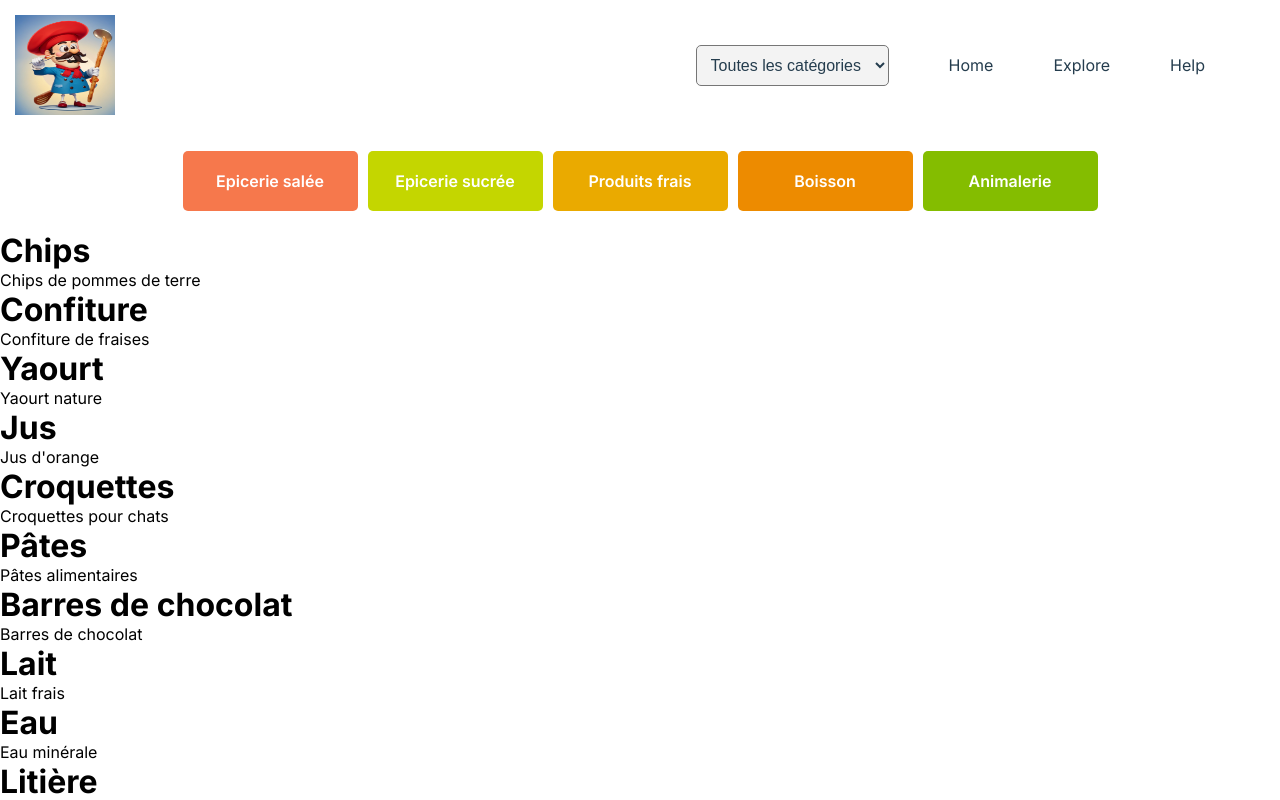
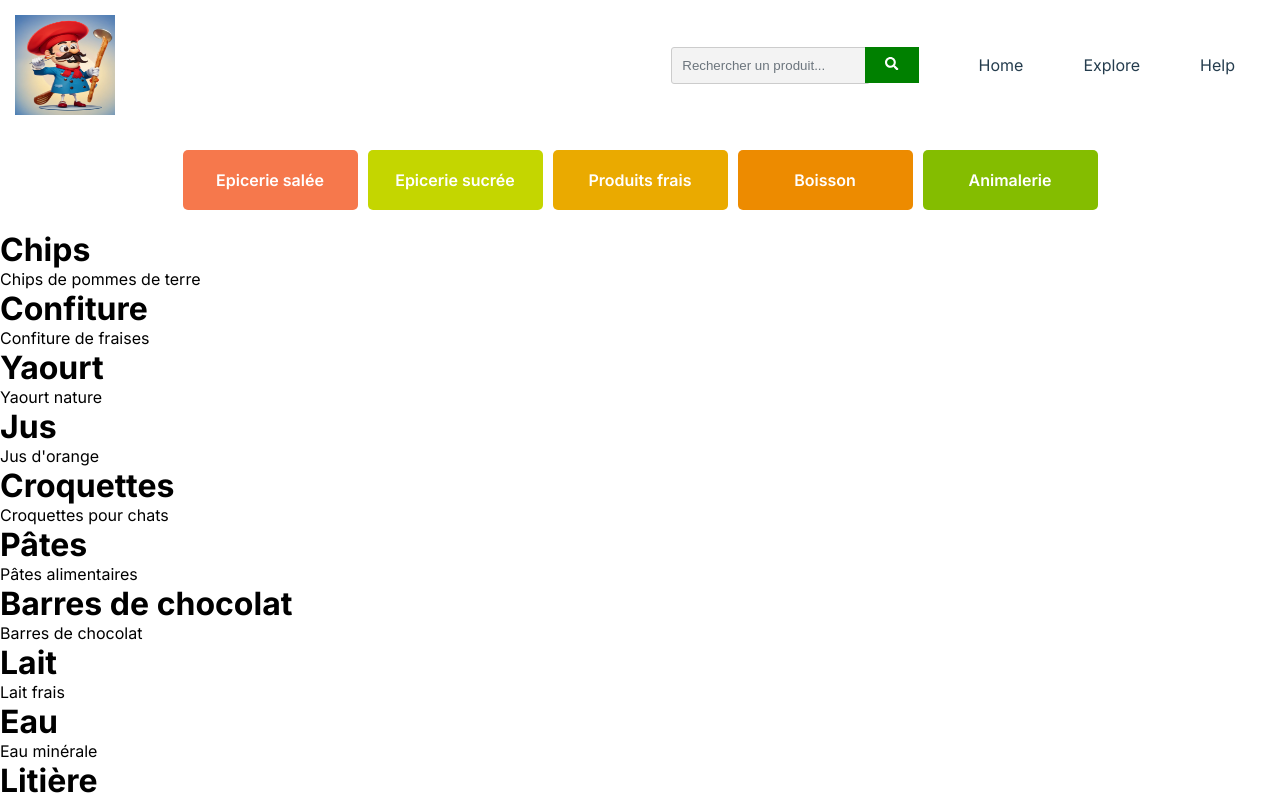
Before and after one commit to JDeniauSimplon/ProjetE-Commerce, a Next.js app in the folder frontend/: page / in a window 1280 px wide. Shown: the top 800 px of the page. Built offline with nearby package versions, Linux system fonts and the light colour scheme.

Commit message:
ajout d'une barre de recherche sur le header

```diff
--- a/frontend/package.json
+++ b/frontend/package.json
@@ -21,6 +21,7 @@
     "primereact": "^9.6.0",
     "react": "18.2.0",
     "react-dom": "18.2.0",
+    "react-icons": "^4.10.1",
     "typescript": "5.1.6"
   }
 }
--- a/frontend/src/app/components/navbar.component.tsx
+++ b/frontend/src/app/components/navbar.component.tsx
@@ -3,6 +3,7 @@
 import Image from 'next/image';
 import styles from './navbar.module.css'
 import { useState } from 'react';
+import { FaSearch } from "react-icons/fa";
 
 
 export default function Navbar() {
@@ -21,14 +22,17 @@ export default function Navbar() {
               </button>
               <div className={`${styles.right} ${isMobileMenuOpen ? styles.open : ''}`}>
                 <button className={styles.closeButton} onClick={toggleMobileMenu}>X</button>
-                <select className={styles.dropdown}>
-                  <option value="all" className={styles.option}>Toutes les catégories</option>
-                  <option value="salty" className={styles.option}>Epicerie salée</option>
-                  <option value="sweet" className={styles.option}>Epicerie sucrée</option>
-                  <option value="fresh" className={styles.option}>Produits frais</option>
-                  <option value="drinks" className={styles.option}>Boissons</option>
-                  <option value="animal" className={styles.option}>Animalerie</option>
-                </select>
+                <form className={styles.form}>
+                 <input
+                 type="text"
+                 className={styles.searchInput}
+                 placeholder="Rechercher un produit..."
+                 maxLength={100}
+                 required
+                 />
+                 <button type="submit" className={styles.submitButton}><FaSearch /></button>
+               </form>
+
                 <a className={styles.a} href="#">Home</a>
                 <a className={styles.a} href="#">Explore</a>
                 <a className={styles.a} href="#">Help</a>
--- a/frontend/src/app/components/navbar.module.css
+++ b/frontend/src/app/components/navbar.module.css
@@ -11,21 +11,42 @@
 }
 
 .header .nav .right {
-    padding: 30px;
+    display: flex;
     transition: transform 0.3s ease-in-out;
 }
 
-.header .nav .right .dropdown {
+.header .nav .right .form {
+    display: flex;
+    justify-content: space-between;
+    align-items: center;
+    margin-right: 30px;
+}
+
+.header .nav .right .form .searchInput {
+    flex-grow: 1;
+    padding: 10px;
+    border: 1px solid #ccc;
+    margin-right: 10px;
+    border-radius: 3px;
+    background-position: right 10px center;
+    background-size: 20px;
     background-color: #F3F3F3;
-    border-radius: 5px;
-    color: #253D4E;
-    font-size: 16px;
-    margin-right: 30px;
-    padding: 10px;
+}
+
+.header .nav .right .form .submitButton {
+    background-color: green;
+    color: white;
+    padding: 10px 20px;
+    margin-left: -15px;
+    font-weight: bold;
+    border: none;
+    cursor: pointer;
+    transition: all 0.2s ease-in-out;
 }
 
 .header .nav .right .a {
     padding: 30px;
+    margin-top: 10px;
     color: #253D4E;
 }
 
@@ -42,7 +63,7 @@
 }
 
 .header .nav .right.open {
-    transform: translateX(0);
+    transform: translateY(0);
 }
 
 
@@ -58,9 +79,7 @@
 
     .header .nav .right .closeButton {
         display: block;
-        position: absolute;
-        top: 35px;
-        right: 20px;
+        padding-bottom: 15px;
         font-size: 30px;
         cursor: pointer;
         background: none;
@@ -76,10 +95,32 @@
         position: absolute;
         top: 0;
         right: 0;
-        transform: translateX(100%);
+        width: 100%;
+        transform: translateY(-100%);
         background-color: white;
         padding: 30px;
         box-sizing: border-box;
         overflow: auto;
     }
+
+    .header .nav .right .form {
+        align-items: stretch;
+        margin-right: 0;
+    }
+
+    .header .nav .right .form .searchInput {
+        margin-right: 0;
+        margin-bottom: 10px;
+    }
+
+    .header .nav .right .form .submitButton {
+        margin-left: 0;
+        padding: 11px;
+        height: 100%;
+    }
+
+    .header .nav .right .a {
+        margin-top: 0;
+    }
+
 }
```
Also changed, not shown: 1 other file (tests, documents, lock files or other folders).
